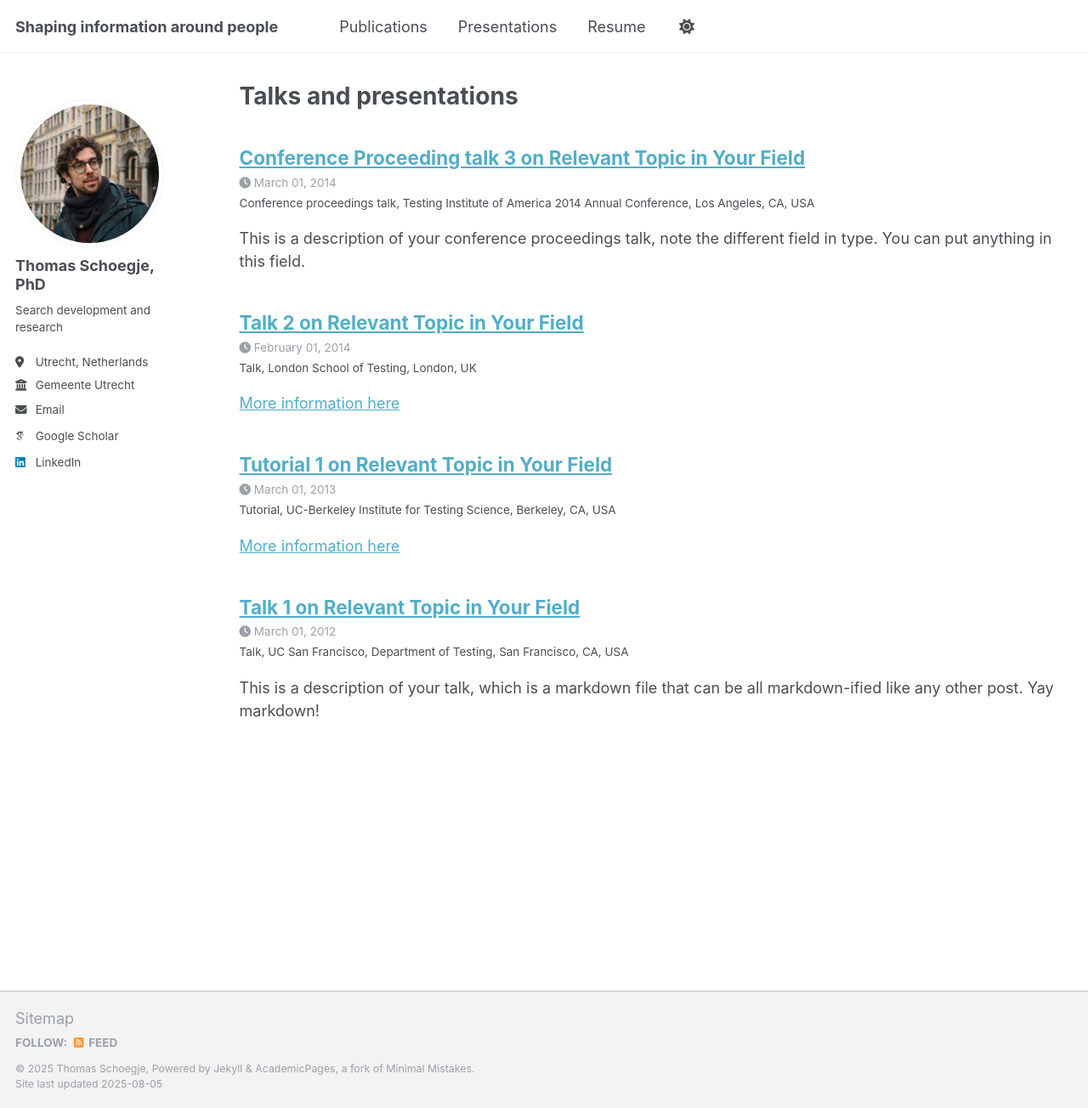
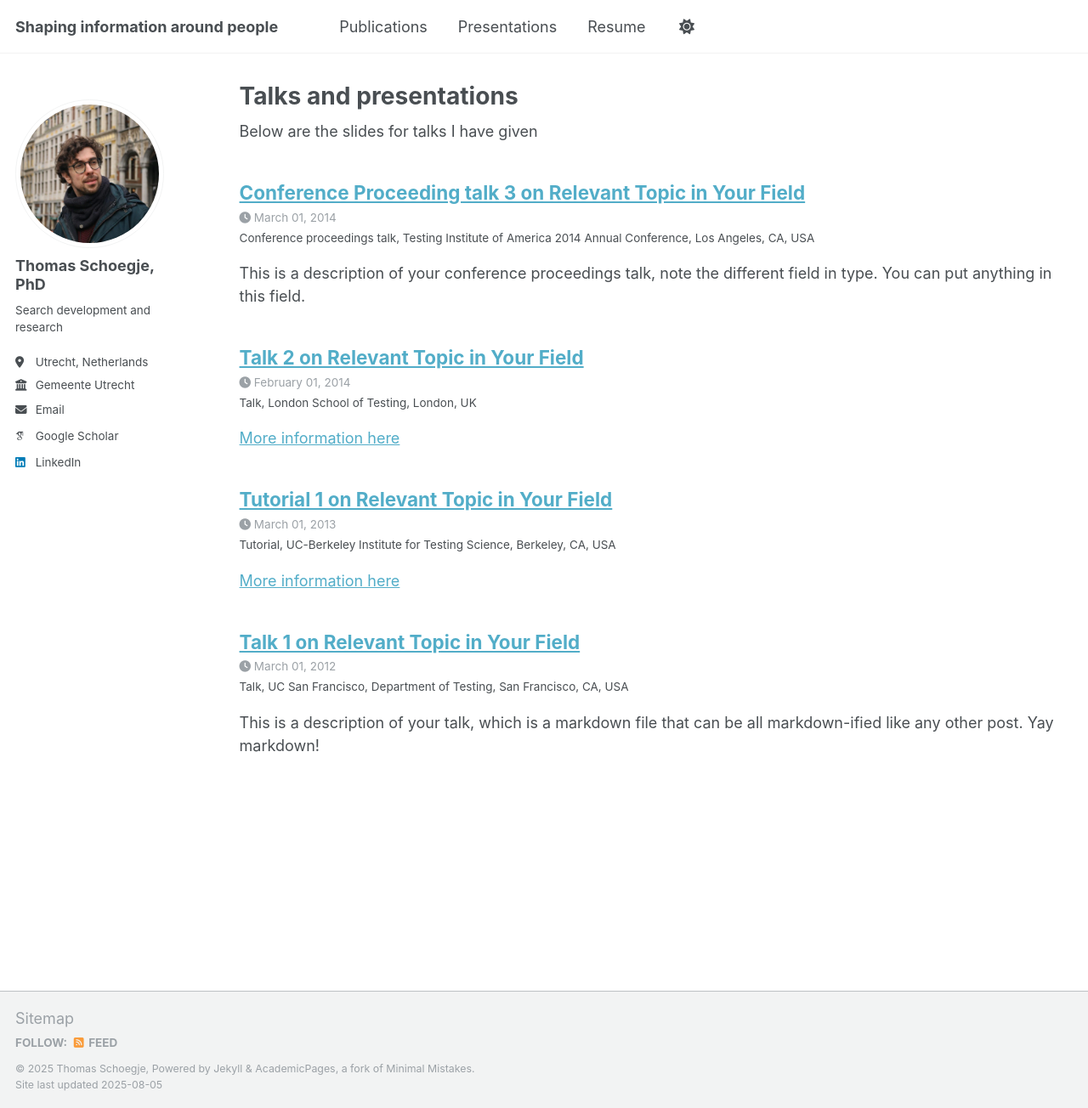
Before and after one commit to tmschoegje/tmschoegje.github.io, a Jekyll site: the page built from _pages/talks.html, in a window 1280 px wide and 1304 px high. Shown: the whole window at 85% size. Built offline with Jekyll 4.4.1, drawn with Linux system fonts in a browser that asks for light colours; some web fonts are replaced; a script that is not in the unit is left out.

Commit message:
Update talks.html

```diff
--- a/_pages/talks.html
+++ b/_pages/talks.html
@@ -11,6 +11,8 @@ author_profile: true
 
 {% endif %}
 
+Below are the slides for talks I have given
+
 {% for post in site.talks reversed %}
   {% include archive-single-talk.html %}
 {% endfor %}
```
